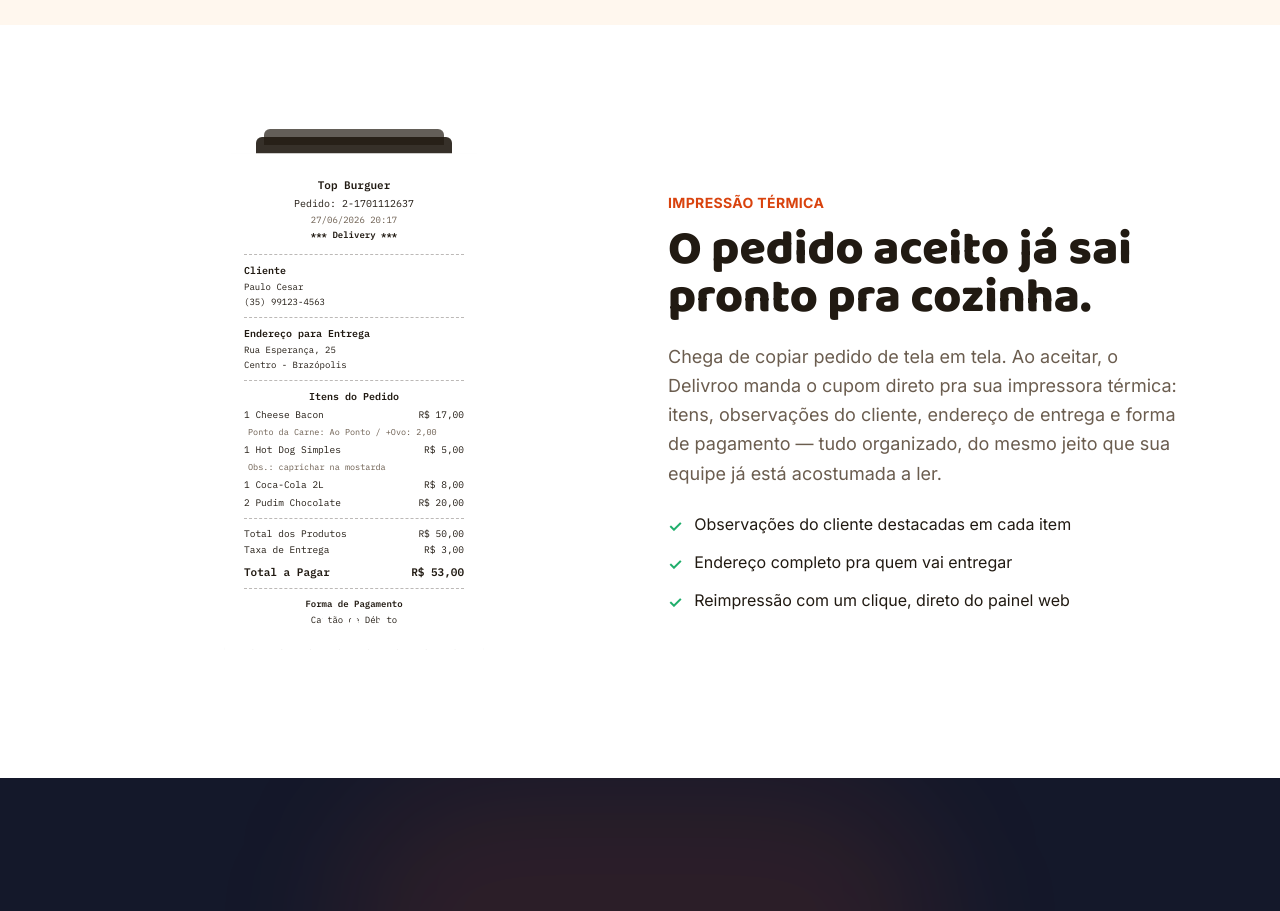
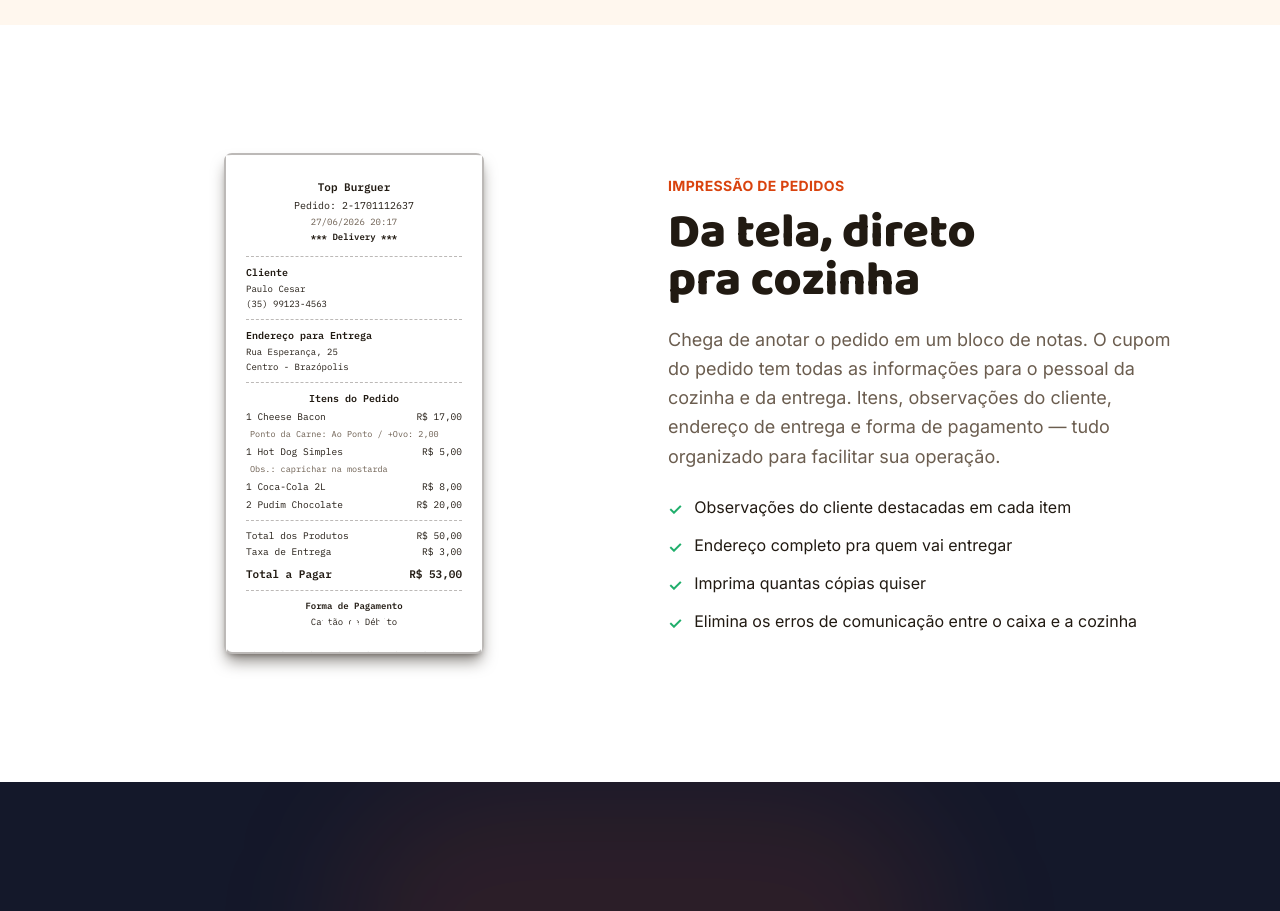
Before and after one commit to jccintr/delivroo-landing-page, a React (Vite) app: page / in a window 1280 px wide. Shown: the part 4380-5291 px from the top of the page. Built offline with nearby package versions, Linux system fonts and the light colour scheme.

Commit message:
concluido seção cupom impresso

```diff
--- a/src/sections/PrintSignature.jsx
+++ b/src/sections/PrintSignature.jsx
@@ -6,26 +6,26 @@ export default function PrintSignature() {
       <div className="max-w-6xl mx-auto px-5 sm:px-8 grid lg:grid-cols-2 gap-14 items-center">
         <div className="order-2 lg:order-1 flex justify-center">
           <div className="relative">
-            <div className="absolute inset-x-8 -top-4 h-8 bg-ink/90 rounded-t-md" />
-            <div className="absolute inset-x-10 -top-6 h-4 bg-ink/70 rounded-t-md" />
-            <ReceiptTicket className="relative z-10" />
+
+            <ReceiptTicket className="relative z-10 border-2 border-ink/30 rounded-lg shadow-lg shadow-ink/50" />
           </div>
         </div>
         <div className="order-1 lg:order-2">
-          <span className="text-orange-deep font-bold text-sm uppercase tracking-wide">Impressão térmica</span>
+          <span className="text-orange-deep font-bold text-sm uppercase tracking-wide">Impressão de Pedidos</span>
           <h2 className="font-display font-extrabold text-4xl sm:text-5xl text-ink mt-3 text-balance">
-            O pedido aceito já sai pronto pra cozinha.
+            Da tela, direto pra cozinha
           </h2>
           <p className="text-ink-soft mt-5 text-lg leading-relaxed">
-            Chega de copiar pedido de tela em tela. Ao aceitar, o Delivroo manda o cupom direto pra
-            sua impressora térmica: itens, observações do cliente, endereço de entrega e forma de
-            pagamento — tudo organizado, do mesmo jeito que sua equipe já está acostumada a ler.
+            Chega de anotar o pedido em um bloco de notas. O cupom do pedido tem todas as informações para
+            o pessoal da cozinha e da entrega. Itens, observações do cliente, endereço de entrega e forma de
+            pagamento — tudo organizado para facilitar sua operação.
           </p>
           <ul className="mt-6 space-y-3">
             {[
               "Observações do cliente destacadas em cada item",
               "Endereço completo pra quem vai entregar",
-              "Reimpressão com um clique, direto do painel web",
+              "Imprima quantas cópias quiser",
+              "Elimina os erros de comunicação entre o caixa e a cozinha",
             ].map((t) => (
               <li key={t} className="flex items-start gap-3 text-ink">
                 <span className="text-mint font-bold mt-0.5">✓</span>
```
